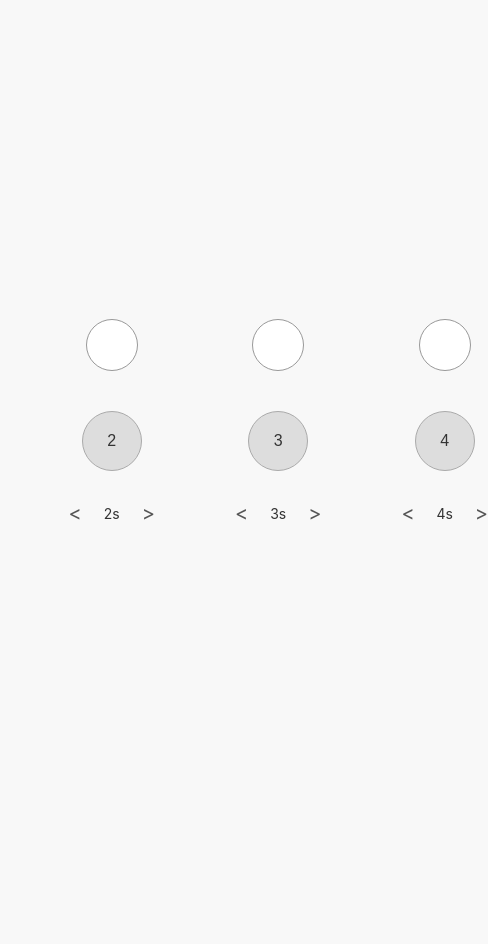
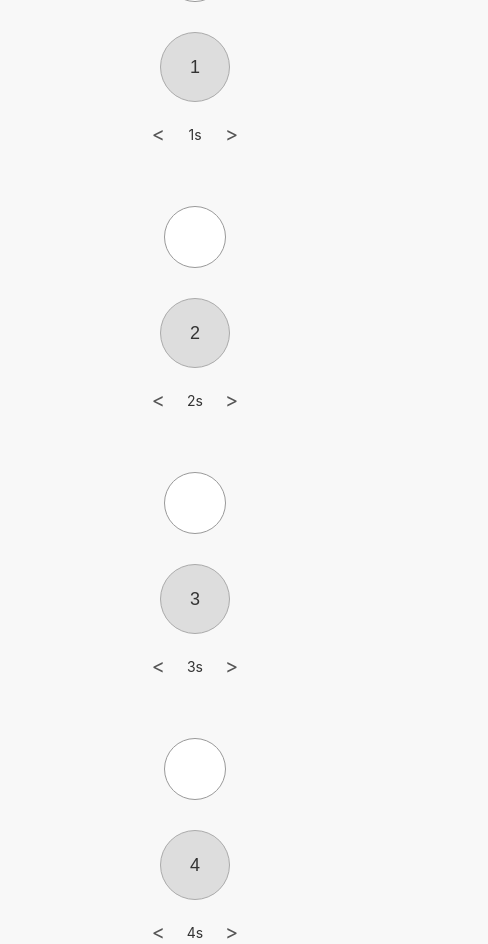
Before and after one commit to SergBuldygin/UI-UX_test, a plain HTML site: page index.html in a window 390 px wide. Shown: the whole page, 488 px wide, since content can reach past the window. Before the commit the page ends 844 px from the top, so only its background shows below. Drawn offline with Linux system fonts and the light colour scheme.

Commit message:
Update index.html

```diff
--- a/index.html
+++ b/index.html
@@ -13,22 +13,27 @@
       height: 100vh;
       background: #f8f8f8;
       margin: 0;
+      padding: 20px;
     }
     .container {
       display: flex;
-      gap: 80px;
+      flex-wrap: wrap;
+      justify-content: center;
+      gap: 40px;
+      max-width: 100vw;
     }
     .unit {
       display: flex;
       flex-direction: column;
       align-items: center;
+      flex: 1 1 120px;
     }
     .indicator {
       width: 50px;
       height: 50px;
       border-radius: 50%;
       border: 1px solid #999;
-      margin-bottom: 40px;
+      margin-bottom: 30px;
       background-color: white;
       transition: background-color 0.2s;
     }
@@ -41,7 +46,7 @@
       border-radius: 50%;
       background-color: #ddd;
       border: 1px solid #aaa;
-      margin-bottom: 30px;
+      margin-bottom: 20px;
       cursor: pointer;
       font-size: 16px;
       color: #333;
@@ -66,6 +71,23 @@
       text-align: center;
       font-size: 14px;
       color: #333;
+    }
+
+    @media (max-width: 600px) {
+      .container {
+        flex-direction: column;
+        align-items: center;
+        gap: 60px;
+      }
+      .press-button {
+        width: 70px;
+        height: 70px;
+        font-size: 18px;
+      }
+      .indicator {
+        width: 60px;
+        height: 60px;
+      }
     }
   </style>
 </head>
```
